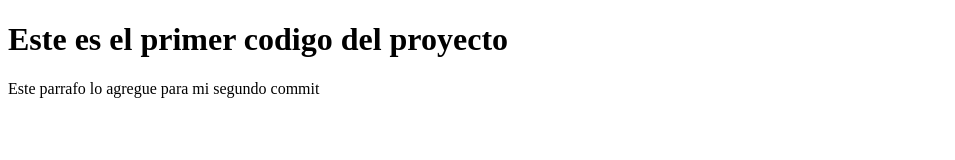
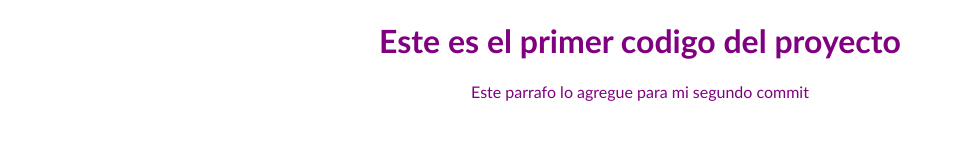
Before and after one commit to emanuelxmejia/testGit, a plain HTML site: page index.html in a window 1280 px wide. Shown: the whole page, without its empty margins (0-955 px from the left). Drawn offline with Linux system fonts and the light colour scheme.

Commit message:
Agregue archivo css

```diff
--- /dev/null
+++ b/css/style.css
@@ -0,0 +1,5 @@
+body {
+    text-align: center;
+    color: purple;
+    font-family: 'Gill Sans', 'Gill Sans MT', Calibri, 'Trebuchet MS', sans-serif;
+}
--- a/index.html
+++ b/index.html
@@ -4,6 +4,7 @@
     <meta charset="UTF-8">
     <meta name="viewport" content="width=device-width, initial-scale=1.0">
     <title>Probando Git</title>
+    <link rel="stylesheet" href="./css/style.css">
 </head>
 <body>
     <h1>Este es el primer codigo del proyecto</h1>
```
